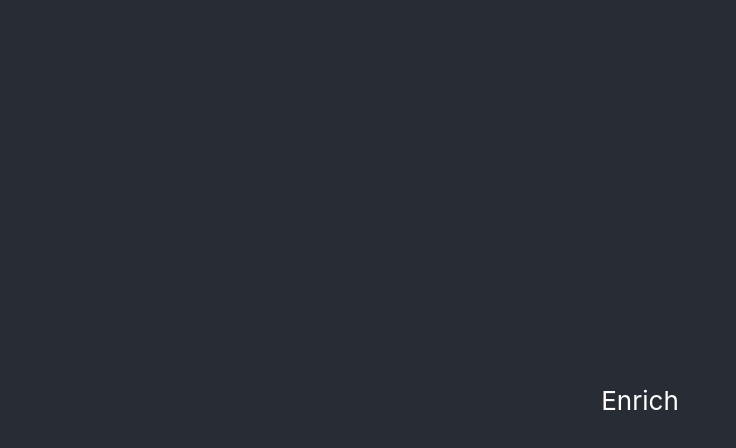
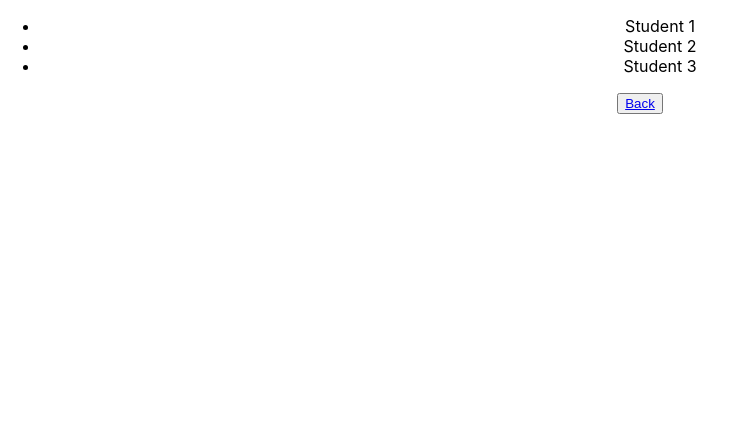
Before and after one commit to arjunramesh99/Enrich, a React (Create React App) app: page /student in a window 1280 px wide. Shown: the top 448 px of the page, without its empty margins (0-736 px from the left). Built offline with nearby package versions, Linux system fonts and the light colour scheme.

Commit message:
Got basic interface working

```diff
--- a/package.json
+++ b/package.json
@@ -5,6 +5,7 @@
   "dependencies": {
     "react": "^16.9.0",
     "react-dom": "^16.9.0",
+    "react-router-dom": "^5.0.1",
     "react-scripts": "3.1.1"
   },
   "scripts": {
--- a/src/App.js
+++ b/src/App.js
@@ -1,17 +1,35 @@
 import React from 'react';
 import logo from './logo.svg';
 import './App.css';
+import { BrowserRouter, Route } from "react-router-dom";
+import PersonList from "./components/PersonList";
+import Home from './components/Home'
 
-function App() {
-  return (
-    <div className="App">
-      <header className="App-header">
+class App extends React.Component {
 
-          Enrich
 
-      </header>
-    </div>
-  );
+    render() {
+        const studentList = ["Student 1", "Student 2", "Student 3"];
+        const teacherList = ["Teacher 1", "Teacher 2", "Teacher 3"];
+
+        return (
+            <BrowserRouter>
+                <div className="App">
+                    <Route exact path={"/"}
+                           component={Home}
+                           />
+                    <Route
+                        path={"/student"}
+                        render={props => <PersonList {...props} list={studentList} />}
+                    />
+                    <Route
+                        path={"/teacher"}
+                        render={props => <PersonList {...props} list={teacherList} />}
+                    />
+                </div>
+            </BrowserRouter>
+        );
+    }
 }
 
 export default App;
--- /dev/null
+++ b/src/components/Home.js
@@ -0,0 +1,23 @@
+import React from 'react';
+import { Link } from 'react-router-dom';
+
+export default class Home extends React.Component {
+    // constructor() {
+    //     super();
+    //
+    //     this.handleClick = this.handleClick.bind(this);
+    // }
+    //
+    // handleClick(e) {
+    //     console.log(e);
+    //     e.preventDefault();
+    // }
+    render() {
+        return (
+            <div>
+                <button><Link to={"/student"}>Student</Link></button>
+                <button><Link to={"/teacher"}>Teacher</Link></button>
+            </div>
+        )
+    }
+}
--- /dev/null
+++ b/src/components/PersonList.js
@@ -0,0 +1,15 @@
+import React from 'react';
+import { Link } from 'react-router-dom';
+
+export default class PersonList extends React.Component {
+    render() {
+        return (
+            <div>
+                <ul>
+                    {this.props.list.map(el => <li key={el}>{el}</li>)}
+                </ul>
+                <button><Link to={"/"}>Back</Link></button>
+            </div>
+        )
+    }
+}
```
Also changed, not shown: 1 other file (tests, documents, lock files or other folders).
